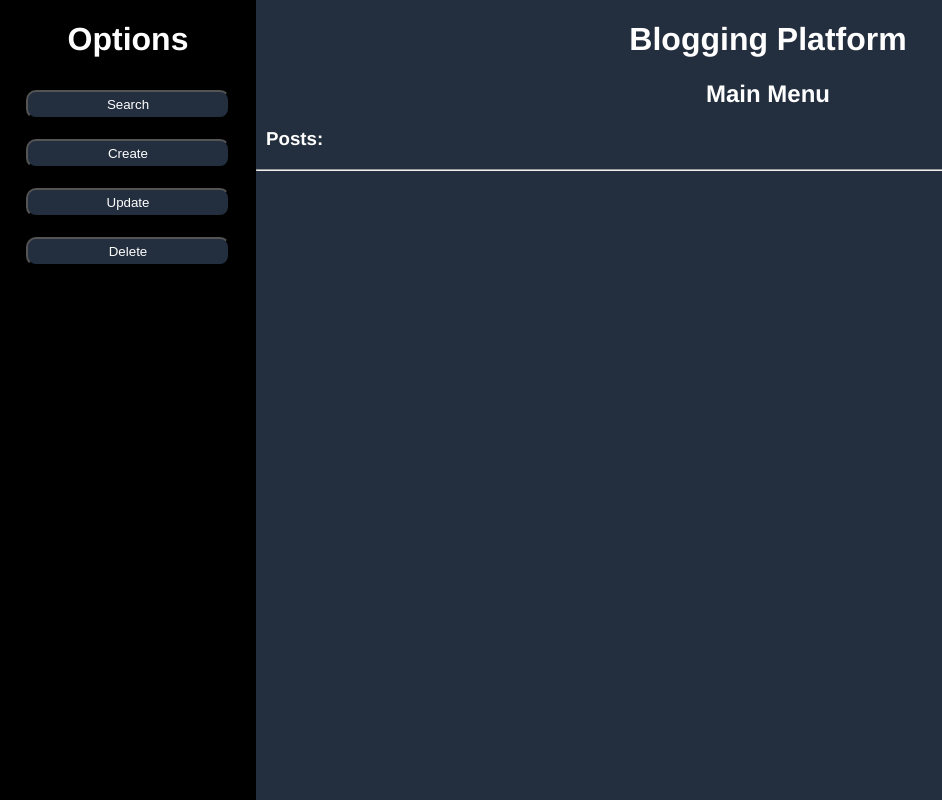
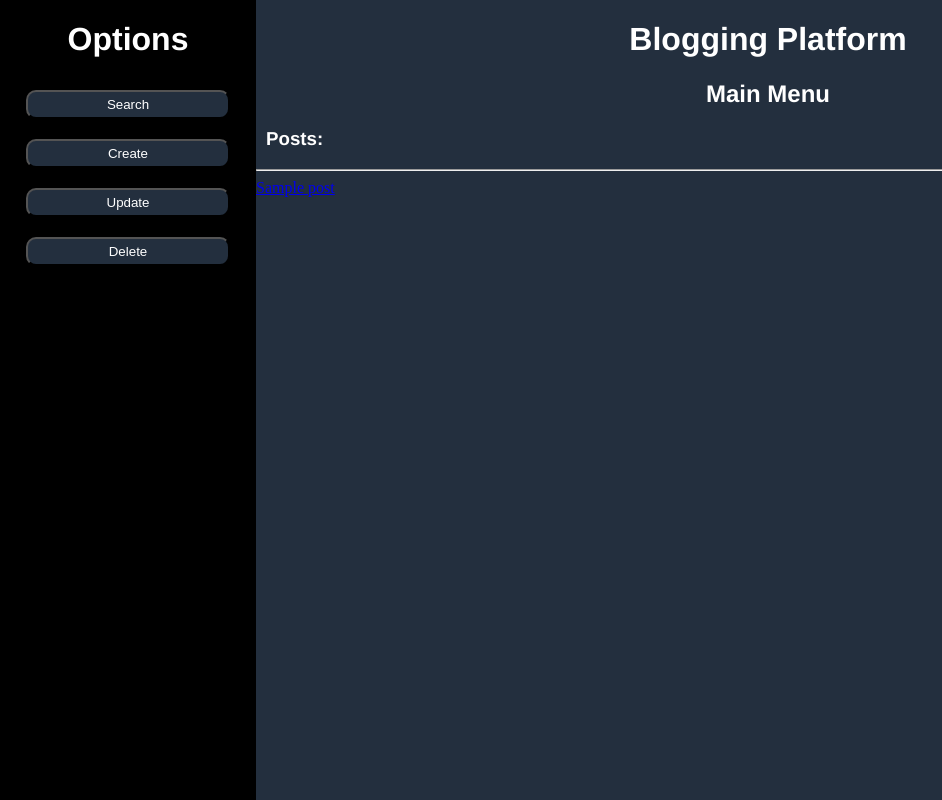
Before and after one commit to LewieJ08/blogging_platform_app, a Flask app: template blogging_platform_app/templates/index.html in a window 1280 px wide. Shown: the whole page, without its empty margins (0-942 px from the left). Run offline with Flask 3, Linux system fonts and the light colour scheme; the template is opened without the code that fills it: most values are stand-ins (such as "Sample title", 1, 10 or a date in 2020).

Commit message:
listing all posts

```diff
--- a/blogging_platform_app/templates/index.html
+++ b/blogging_platform_app/templates/index.html
@@ -27,6 +27,9 @@
             <h1>Blogging Platform</h1>
             <h2>Main Menu</h2>
             <h3 class="posts-h3">Posts:</h3> <hr>
+            {% for post in posts %}
+            <a  href="{{ url_for('post', post_id = post[0]) }}">{{ post[1] }}</a>
+            {% endfor %}
         </div>
     </div>
 </body>
```
